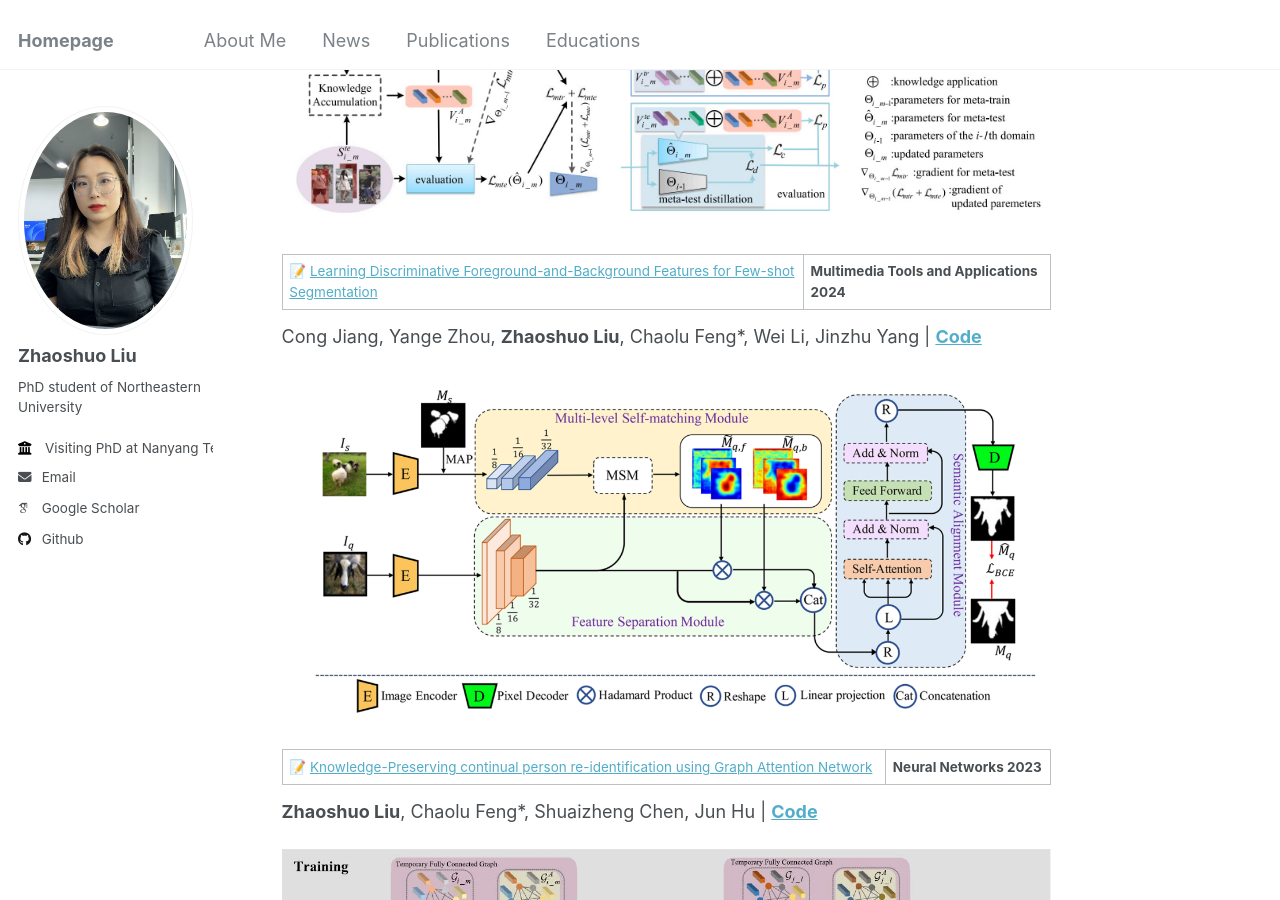
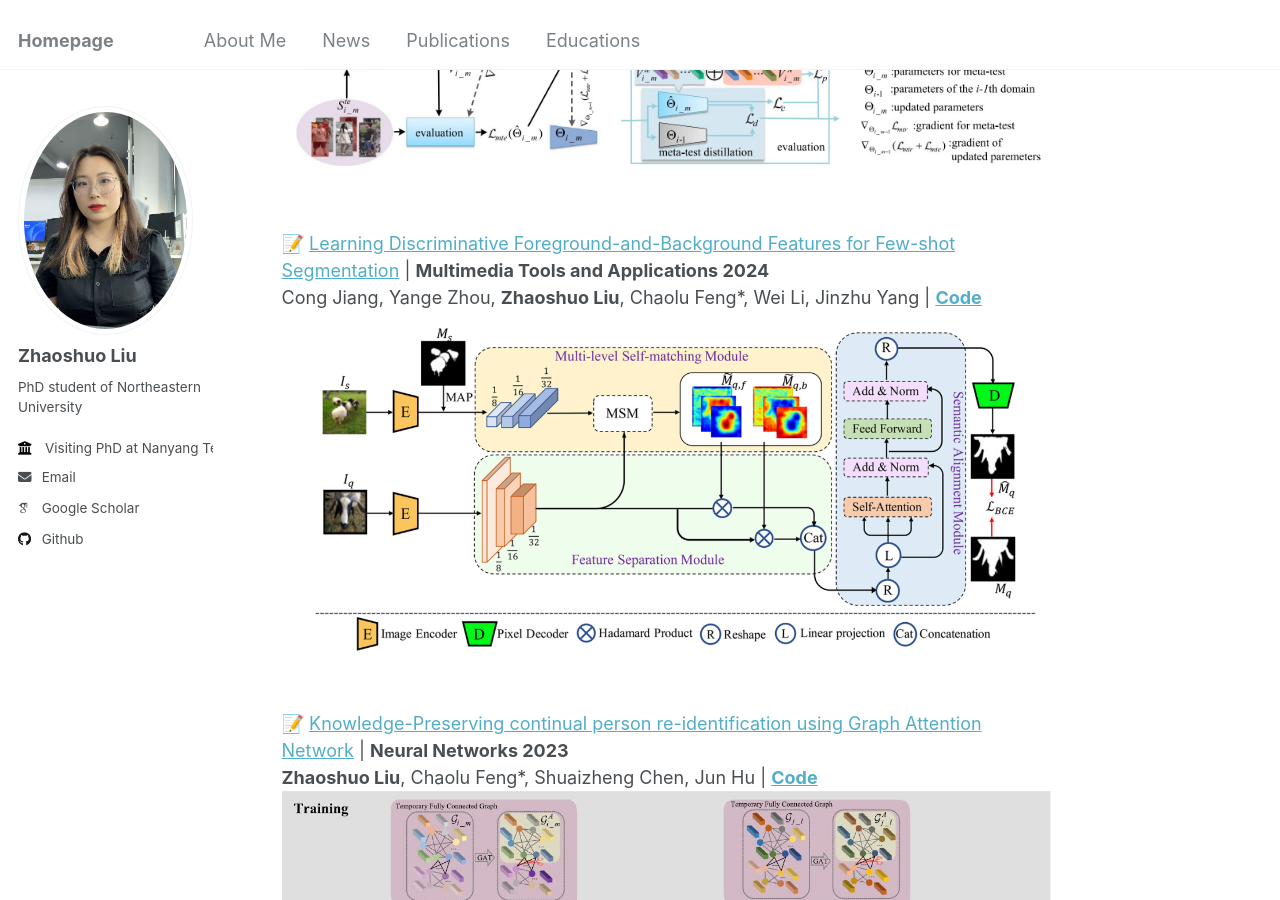
Before and after one commit to llzhaoshuo/llzhaoshuo.github.io, a Jekyll site: the page built from _pages/about.md, in a window 1280 px wide and 900 px high, scrolled down 889 px. Built offline with Jekyll 4.4.1, drawn with Linux system fonts in a browser that asks for light colours; some web fonts are replaced.

Commit message:
update info

```diff
--- a/_pages/about.md
+++ b/_pages/about.md
@@ -32,29 +32,17 @@
 
 
 # Publications
-📝 [Generalized Continual Person Re-identification via Meta learning and Knowledge Accumulation](https://www.sciencedirect.com/science/article/abs/pii/S0893608024004854) | <strong>Neural Networks 2024</strong>
+📝 [Generalized Continual Person Re-identification via Meta learning and Knowledge Accumulation](https://www.sciencedirect.com/science/article/abs/pii/S0893608024004854) | <strong>Neural Networks 2024</strong><br>
+**Zhaoshuo Liu**, Chaolu Feng*, Kun Yu, Jun Hu, Jinzhu Yang | [**Code**](https://github.com/DFLAG-NEU/GCReID)
+<img src='../images/GCReID.jpg' alt="sym" width="100%"><br><br>
 
-**Zhaoshuo Liu**, Chaolu Feng*, Kun Yu, Jun Hu, Jinzhu Yang | [**Code**](https://github.com/DFLAG-NEU/GCReID)
-<div><img src='../images/GCReID.jpg' alt="sym" width="100%"><br><br></div>
+📝 [Learning Discriminative Foreground-and-Background Features for Few-shot Segmentation](https://link.springer.com/article/10.1007/s11042-023-17708-5) | <strong>Multimedia Tools and Applications 2024</strong><br>
+Cong Jiang, Yange Zhou, **Zhaoshuo Liu**, Chaolu Feng*, Wei Li, Jinzhu Yang  | [**Code**](https://github.com/DFLAG-NEU/DFBNet)
+<img src='../images/DFBNet.jpg' alt="sym" width="100%"><br><br>
 
-
-
-
-
-
-📝 [Learning Discriminative Foreground-and-Background Features for Few-shot Segmentation](https://link.springer.com/article/10.1007/s11042-023-17708-5) | <strong>Multimedia Tools and Applications 2024</strong>
-
-Cong Jiang, Yange Zhou, **Zhaoshuo Liu**, Chaolu Feng*, Wei Li, Jinzhu Yang  | [**Code**](https://github.com/DFLAG-NEU/DFBNet)
-<div><img src='../images/DFBNet.jpg' alt="sym" width="100%"><br><br></div>
-
-
-
-
-
-📝 [Knowledge-Preserving continual person re-identification using Graph Attention Network](https://www.sciencedirect.com/science/article/abs/pii/S089360802300045X) | <strong>Neural Networks 2023</strong>
-
+📝 [Knowledge-Preserving continual person re-identification using Graph Attention Network](https://www.sciencedirect.com/science/article/abs/pii/S089360802300045X) | <strong>Neural Networks 2023</strong><br>
 **Zhaoshuo Liu**, Chaolu Feng*, Shuaizheng Chen, Jun Hu  | [**Code**](https://github.com/DFLAG-NEU/ContinualReID)
-<div><img src='../images/CKP.jpg' alt="sym" width="100%"><br><br></div>
+<img src='../images/CKP.jpg' alt="sym" width="100%"><br><br>
 
 
 
```
